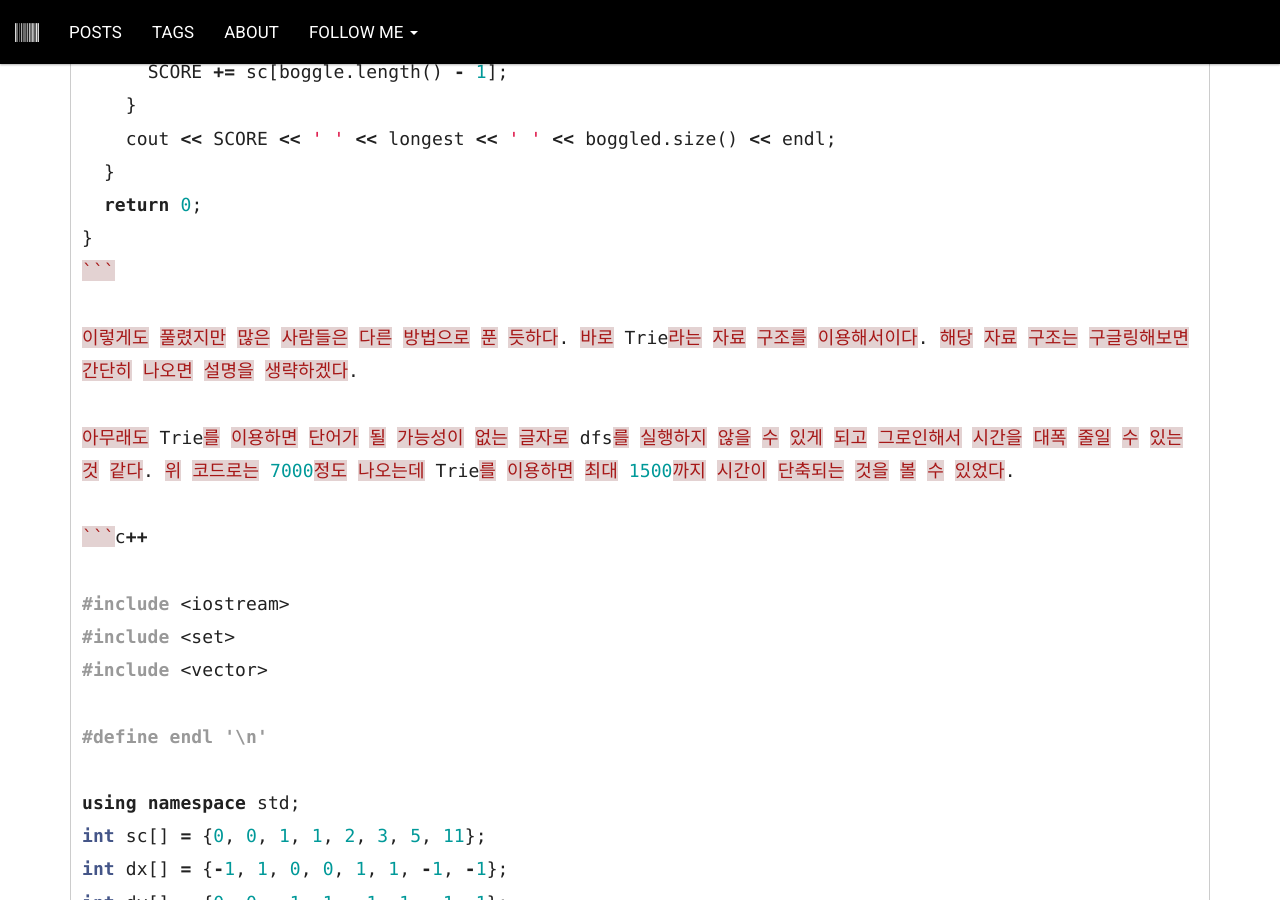
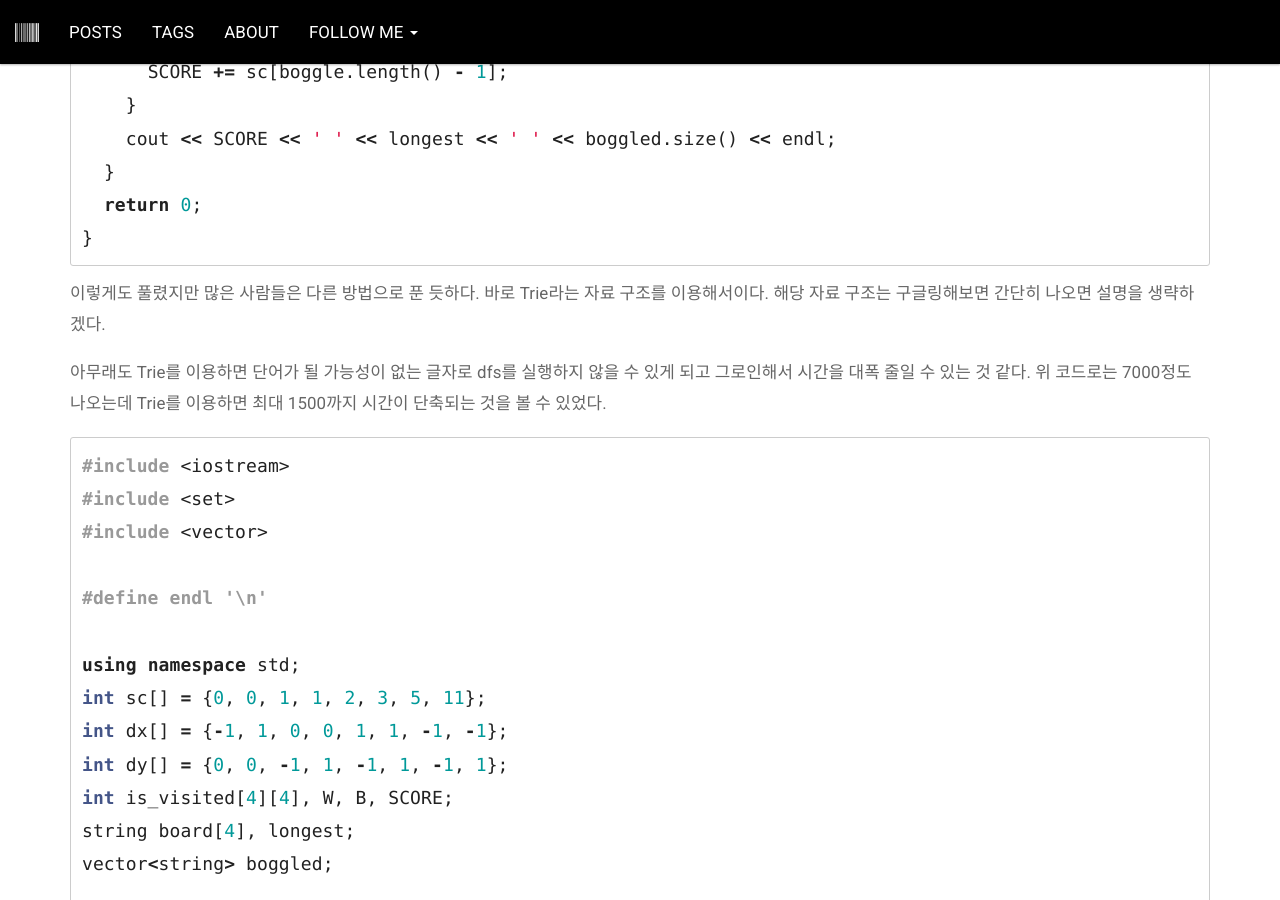
Before and after one commit to sneakstarberry/sneakstarberry.github.io, a Jekyll site: the page built from _posts/2021-03-31-nojam9202.md, in a window 1280 px wide and 900 px high, scrolled down 3774 px. Built offline with Jekyll 4.4.1, drawn with Linux system fonts in a browser that asks for light colours; comment, search, counter and statistics services are not loaded.

Commit message:
fix: q9202

`````diff
--- a/_posts/2021-03-31-nojam9202.md
+++ b/_posts/2021-03-31-nojam9202.md
@@ -46,7 +46,7 @@ dfs가 실행 될 때 마다 가지고 있는 글자를 모든 단어사전과
 
 보드마다 단어 사전은 한번씩만 사용가능하므로 단어마다 31개의 배열을 가지게하여서 단어를 사용했는지 체크하였다. 그리고 단어가 사용안되고 단어사전에 단어가 있다면 vector에 넣어줬다. 이유는 모르겠지만 unordered_set보다 vector가 훨씬 빠르게 나와서 vector에 맞춘 단어를 넣어주고 다시 vector에서 꺼내면서 가장 긴 단어를 찾아낸다.
 
-````c++
+```c++
 #include <iostream>
 #include <unordered_map>
 #include <vector>
@@ -134,7 +134,6 @@ int main() {
 아무래도 Trie를 이용하면 단어가 될 가능성이 없는 글자로 dfs를 실행하지 않을 수 있게 되고 그로인해서 시간을 대폭 줄일 수 있는 것 같다. 위 코드로는 7000정도 나오는데 Trie를 이용하면 최대 1500까지 시간이 단축되는 것을 볼 수 있었다.
 
 ```c++
-
 #include <iostream>
 #include <set>
 #include <vector>
@@ -245,8 +244,4 @@ while (B--) {
 delete root;
 return 0;
 }
-
 ```
-
-```
-````
`````
